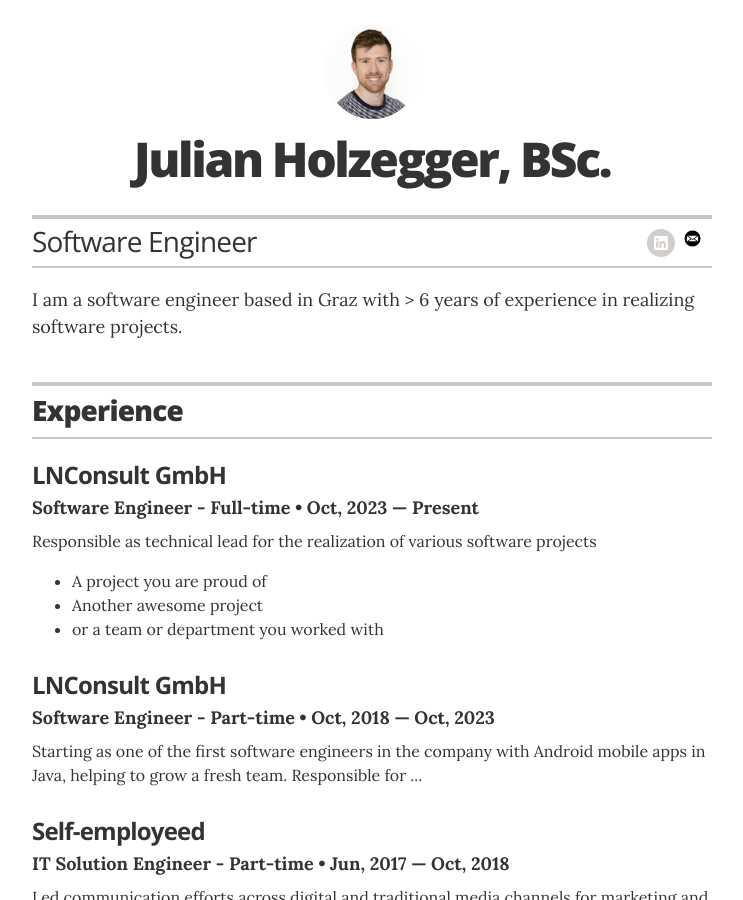
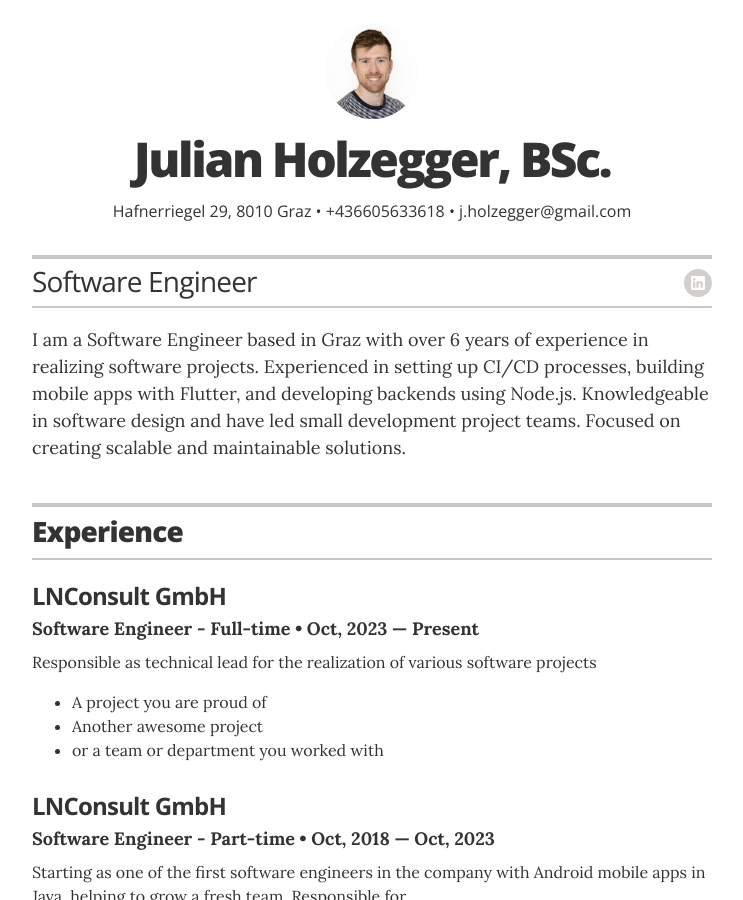
Before and after one commit to julh16/julh16.github.io, a Jekyll site: the page built from index.html, in a window 1280 px wide and 900 px high. Shown: the whole window, without its empty margins (268-1011 px from the left). Built offline with Jekyll 4.4.1, drawn with Linux system fonts in a browser that asks for light colours; some of the changed text lies outside the part shown.

Commit message:
feat: longer summary

```diff
--- a/_config.yml
+++ b/_config.yml
@@ -21,9 +21,9 @@ resume_contact_telephone:       "+436605633618"
 resume_contact_address:         "Hafnerriegel 29, 8010 Graz"
 
 resume_header_contact_info:     "Hafnerriegel 29, 8010 Graz • +436605633618 • j.holzegger@gmail.com"
-display_header_contact_info:    "false"
+display_header_contact_info:    "true"
 
-resume_header_intro: "<p>I am a software engineer based in Graz with > 6 years of experience in realizing software projects.</p>"
+resume_header_intro: "<p>I am a Software Engineer based in Graz with over 6 years of experience in realizing software projects. Experienced in setting up CI/CD processes, building mobile apps with Flutter, and developing backends using Node.js. Knowledgeable in software design and have led small development project teams. Focused on creating scalable and maintainable solutions.</p>"
 
 # use "yes" to display the email contact button,
 # "no" to display an "I'm not looking for work" message,
@@ -50,7 +50,7 @@ resume_social_links:
   # resume_dribbble_url:          "https://dribbble.com/jag"
   # resume_facebook_url:          "insert Facebook URL here"
   resume_linkedin_url:            "https://linkedin.com/in/julian-holzegger-a476a01a1"
-  resume_email_url:               ""
+  #resume_email_url:               ""
   # resume_instagram_url:         "insert your Instagram URL here"
   # resume_website_url:           "http://joelglovier.com"
   # resume_medium_url:            "https://medium.com/@jglovier"
--- a/_includes/icons/icon-email.html
+++ /dev/null
@@ -1,2 +0,0 @@
-<svg class="icon" xmlns="http://www.w3.org/2000/svg" xmlns:xlink="http://www.w3.org/1999/xlink" x="0px" y="0px"
-   viewBox="0 0 28 28" enable-background="new 0 0 28 28" xml:space="preserve" width="28"><g id="SVGRepo_bgCarrier" stroke-width="0"></g><g id="SVGRepo_tracerCarrier" stroke-linecap="round" stroke-linejoin="round"></g><g id="SVGRepo_iconCarrier"><path d="M16.5 9.5a8 8 0 1 1-8-8 8 8 0 0 1 8 8zm-9.832.256L2.833 6.928v5.286zM3.824 6.665l3.743 2.76a1.684 1.684 0 0 0 1.844 0l3.743-2.76zm9.03 5.674-3.26-2.091a2.545 2.545 0 0 1-2.21 0l-3.263 2.091zm1.291-5.41L10.31 9.756l3.835 2.46z"></path></g></svg>
```
Also changed, not shown: _data/skills.yml (+4 -8 lines).
